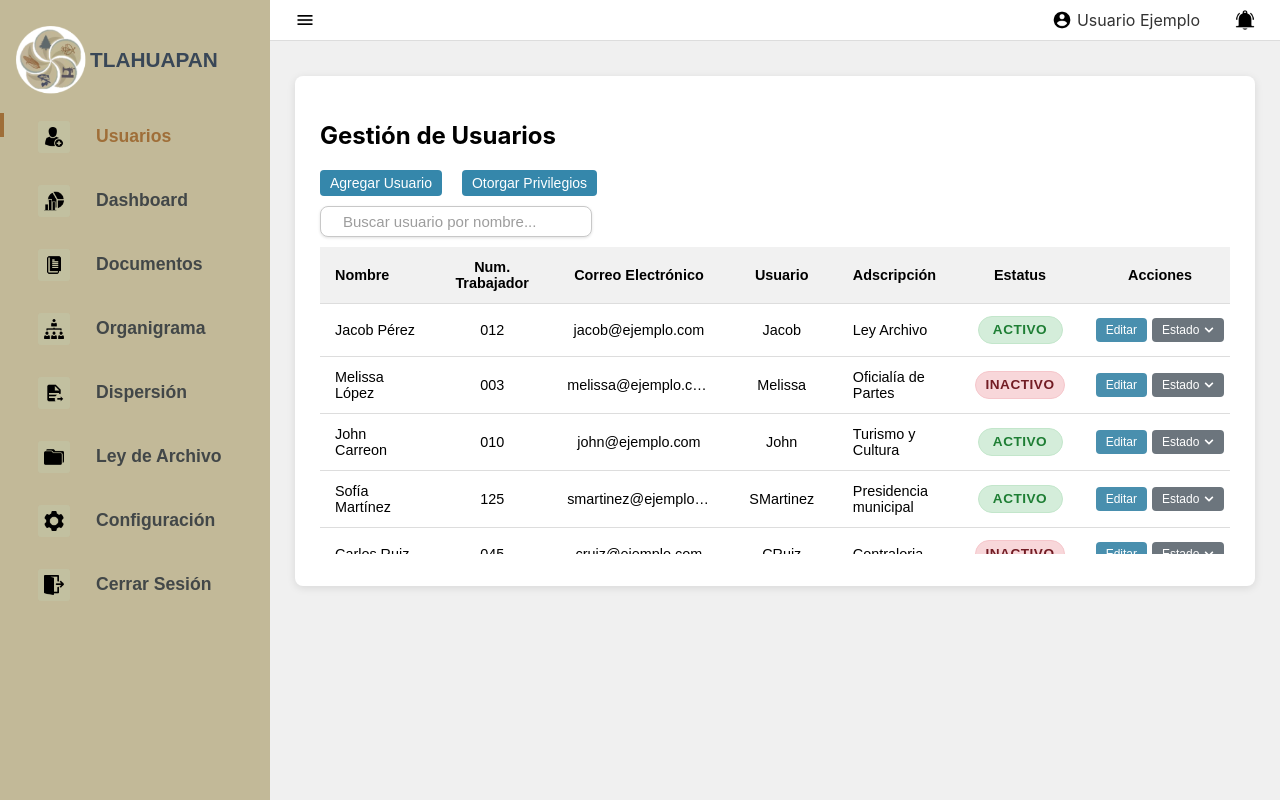
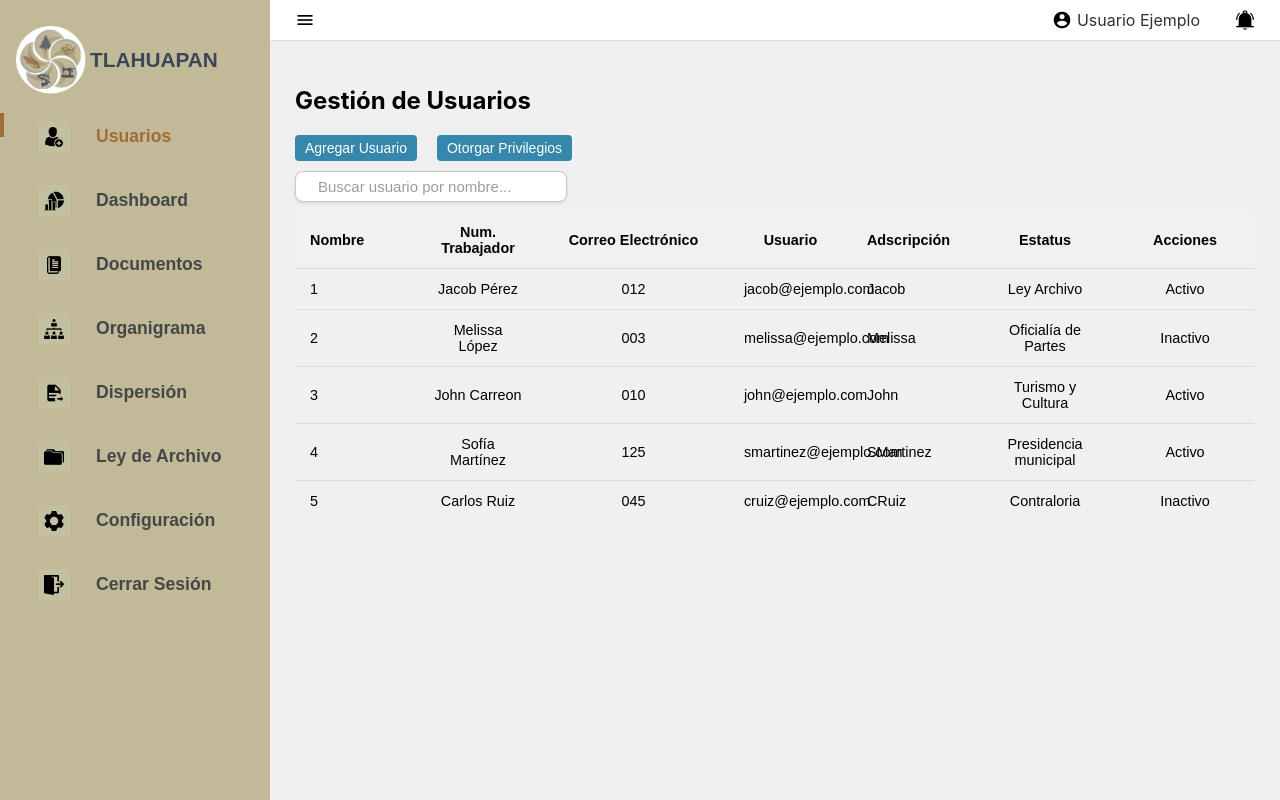
Before and after one commit to miriam-p22/sistema-documental, a React (Create React App) app: page / in a window 1280 px wide. Built offline with nearby package versions, Linux system fonts and the light colour scheme.

Commit message:
Modifique rutas del App.js, modifique codigo del componente BotonDesplegable, del componente TablaReutilizable.jsx y el css, el view usuarios y elimine el componente FilaUsuario

```diff
--- a/src/App.js
+++ b/src/App.js
@@ -2,7 +2,7 @@ import React from "react";
 import { BrowserRouter as Router, Routes, Route } from "react-router-dom";
 import Layout from "./components/Layout";
 import Usuarios from "./views/Usuarios";
-import Documentos from "./views/Documentos";
+
 import Organigrama from "./views/Organigrama";
 import "./App.css";
 
@@ -14,7 +14,7 @@ function App() {
         <Route path="/" element={<Layout />}>
           <Route index element={<Usuarios />} />
           <Route path="usuarios" element={<Usuarios />} />
-          <Route path="documentos" element={<Documentos />} />
+
           <Route path="organigrama" element={<Organigrama />} />
         </Route>
 
--- a/src/components/BotonDesplegable.jsx
+++ b/src/components/BotonDesplegable.jsx
@@ -1,5 +1,5 @@
 import React, { useState } from 'react';
-import { FaChevronDown } from "react-icons/fa";
+//import { FaChevronDown } from "react-icons/fa";
 import '../styles/BotonDesplegable.css';
 
 const BotonDesplegable = ({ title = "Opciones", options = [] }) => {
--- a/src/components/FilaUsuario.jsx
+++ /dev/null
@@ -1,60 +0,0 @@
-import React from 'react';
-import EtiquetaEstado from './EtiquetaEstado';
-import BotonReutilizable from './BotonReutilizable';
-import BotonDesplegable from './BotonDesplegable';
-
-const FilaUsuario = ({ user, onEdit, onStatusChange, onRowClick, isSelected }) => {
-
-  const handleEditClick = (e) => {
-    e.stopPropagation();
-    onEdit(user);
-  };
-
-  const statusOptions = [
-    {
-        label: (<span><i className="fas fa-check-circle"></i> Activo</span>),
-        onClick: () => onStatusChange(user.id, 'Activo'),
-        statusClass: 'status-active' //Clase para el color verde
-    },
-    {
-        label: (<span><i className="fas fa-times-circle"></i> Inactivo</span>),
-        onClick: () => onStatusChange(user.id, 'Inactivo'),
-        statusClass: 'status-inactive' // Clase para el color rojo
-    },
-  ];
-
-  return (
-    <tr
-      className={isSelected ? 'selected-user' : ''}
-      onClick={() => onRowClick(user.id)}
-    >
-      <td>{user.nombre}</td>
-      <td className="center-content">{user.numTrabajador}</td>
-      <td className="center-content">{user.correo}</td>
-      <td className="center-content">{user.usuario}</td>
-      <td>{user.adscripcion}</td>
-      <td className="status-cell">
-        <EtiquetaEstado estatus={user.estatus} />
-      </td>
-      <td className="actions-cell">
-        <div className="actions-cell-content">
-          <BotonReutilizable
-            className="btn-action edit"
-            title="Editar Usuario"
-            onClick={handleEditClick}
-          >
-            Editar
-          </BotonReutilizable>
-
-          <BotonDesplegable
-            title="Estado"
-            options={statusOptions}
-          />
-
-        </div>
-      </td>
-    </tr>
-  );
-};
-
-export default FilaUsuario;
--- a/src/components/TablaReutilizable.jsx
+++ b/src/components/TablaReutilizable.jsx
@@ -1,9 +1,7 @@
-// src/components/TablaReutilizable.jsx
-import React from 'react';
-import '../styles/TablaReutilizable.css';
-import FilaUsuario from './FilaUsuario';
+import React from "react";
+import "../styles/TablaReutilizable.css";
 
-const TablaReutilizable = ({ columns, data, onEditUser, onStatusChange }) => {
+const TablaReutilizable = ({ columns, data }) => {
   return (
     <table>
       <thead>
@@ -13,19 +11,21 @@ const TablaReutilizable = ({ columns, data, onEditUser, onStatusChange }) => {
           ))}
         </tr>
       </thead>
+
       <tbody>
         {data.length === 0 ? (
           <tr>
-            <td colSpan={columns.length} className="center-content">No hay datos para mostrar.</td>
+            <td colSpan={columns.length} className="center-content">
+              No hay datos para mostrar.
+            </td>
           </tr>
         ) : (
-          data.map(user => (
-            <FilaUsuario
-              key={user.id}
-              user={user}
-              onEdit={onEditUser}
-              onStatusChange={onStatusChange}
-            />
+          data.map((row, index) => (
+            <tr key={index}>
+              {Object.values(row).map((value, i) => (
+                <td key={i}>{value}</td>
+              ))}
+            </tr>
           ))
         )}
       </tbody>
--- a/src/styles/TablaReutilizable.css
+++ b/src/styles/TablaReutilizable.css
@@ -1,14 +1,3 @@
-/* Contenedor general de la tabla */
-.table-container {
-    height: 460px;         /* Altura visible del card */
-    overflow: hidden;         /* Oculta scroll exterior */
-    border-radius: 8px;
-    background-color: white;
-    margin-top: 10px;
-     padding: 25px;
-    box-shadow: 0 2px 8px rgba(0, 0, 0, 0.1);
-}
-
 /* La tabla completa */
 table {
     width: 100%;
@@ -30,7 +19,7 @@ thead {
 /* Scroll SOLO para el contenido */
 tbody {
     display: block;
-    max-height: 250px;    /* Ajusta según tu diseño */
+    max-height: 250px;
     overflow-y: auto;
     overflow-x: hidden;
 }
@@ -61,47 +50,53 @@ tbody tr:hover {
 
 /* --- Definición de Anchos de Columna para Evitar Amontonamiento --- */
 
-/* Nombre */
+
 th:nth-child(1), td:nth-child(1) {
     width: 15%;
-    text-align: left; /* Generalmente los nombres se ven mejor a la izquierda */
+    text-align: left;
 }
 
-/* Num. Trabajador */
+
 th:nth-child(2), td:nth-child(2) {
     width: 90px;
     min-width: 90px;
 }
 
-/* Correo Electrónico */
+
 th:nth-child(3), td:nth-child(3) {
     width: 25%;
-    /* Asegura que el texto largo se corte si es necesario */
+
     white-space: nowrap;
     overflow: hidden;
     text-overflow: ellipsis;
 }
 
-/* Usuario */
+
 th:nth-child(4), td:nth-child(4) {
     width: 15%;
 }
 
-/* Adscripción */
+
 th:nth-child(5), td:nth-child(5) {
     width: 15%;
     text-align: left;
 }
 
-/* Estatus */
+
 th:nth-child(6), td:nth-child(6) {
     width: 110px;
     min-width: 110px;
 }
 
-/* Acciones (Columna donde están los botones) */
+
 th:nth-child(7), td:nth-child(7) {
     width: 130px;
-    min-width: 130px; /* Crucial para que los botones quepan apilados */
-    padding: 8px 5px; /* Reducir padding horizontal aquí */
+    min-width: 130px; /*  los botones quepan apilados */
+    padding: 8px 5px; /* padding horizontal */
 }
+/* ESTILO PARA RESALTAR LA FILA SELECCIONADA */
+table tr.selected-user {
+    background-color: #e3d6c0 !important;
+   border-left: 5px solid #a17a4a;
+    cursor: default;
+}
--- a/src/views/Usuarios.jsx
+++ b/src/views/Usuarios.jsx
@@ -34,7 +34,6 @@ class Usuarios extends Component {
 
     }
 
-    // Métodos de la Clase (reemplazan a los 'handlers' del componente funcional)
 
     // Handlers de modales y estado
     openAddModal = () => {
@@ -133,7 +132,7 @@ class Usuarios extends Component {
 
                             {/* BOTONES */}
                             <div className="management-buttons-container">
-                                {/* Usar el método de clase */}
+
                                 <BotonReutilizable onClick={this.openAddModal}>
                                     Agregar Usuario
                                 </BotonReutilizable>
```
